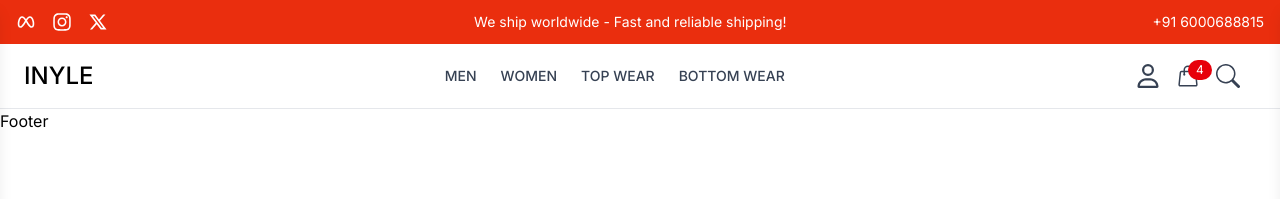
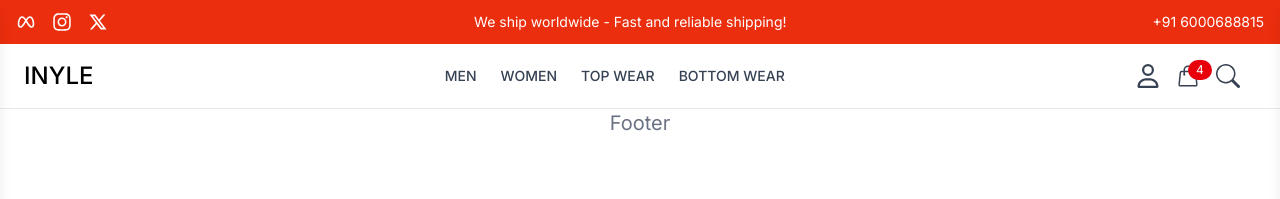
Before and after one commit to mavish12/Trendy-wears, a React (Vite) app in the folder frontend/: page / in a window 1280 px wide. Shown: the top 199 px of the page. Built offline with nearby package versions, Linux system fonts and the light colour scheme.

Commit message:
Git working check

```diff
--- a/frontend/src/components/Common/Footer.jsx
+++ b/frontend/src/components/Common/Footer.jsx
@@ -2,7 +2,7 @@ import React from 'react'
 
 const Footer = () => {
   return (
-    <div>Footer</div>
+    <div className='text-xl text-center text-gray-500'>Footer</div>
   )
 }
 
```
